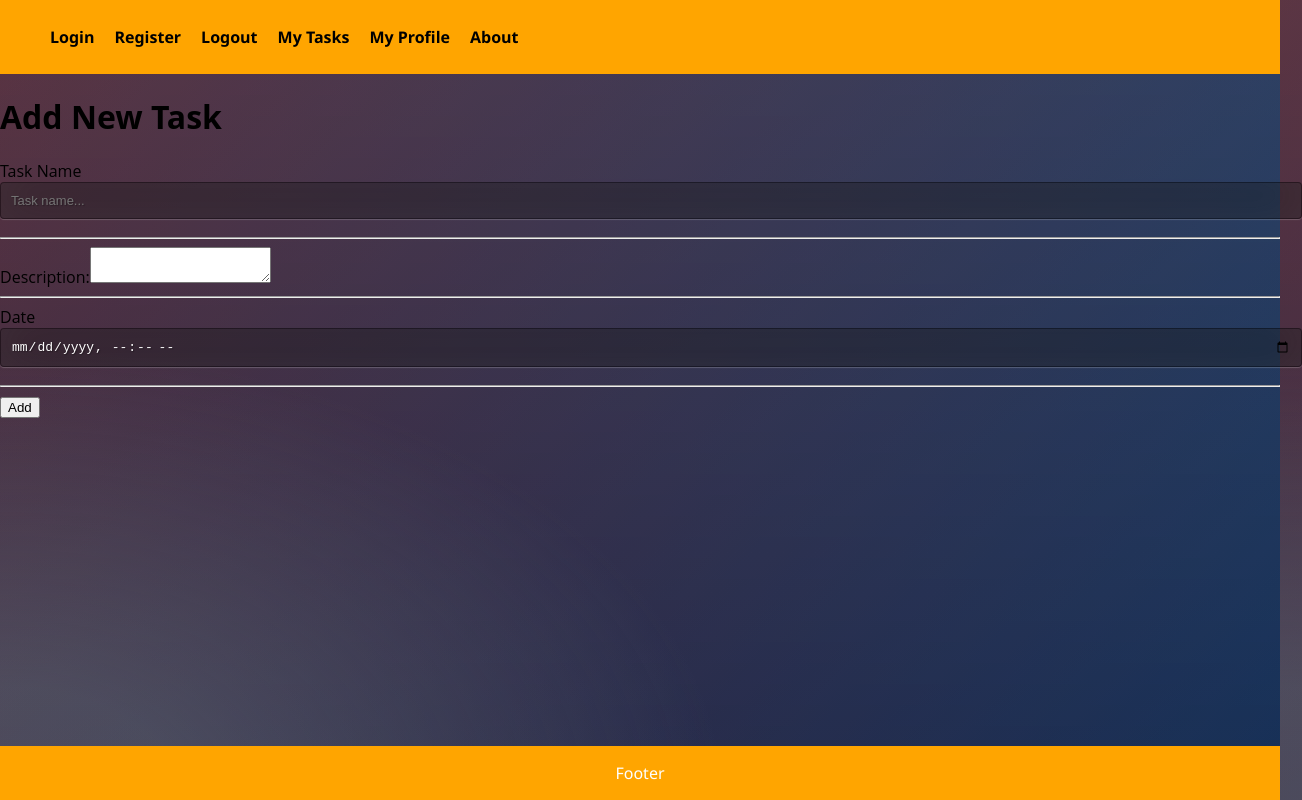
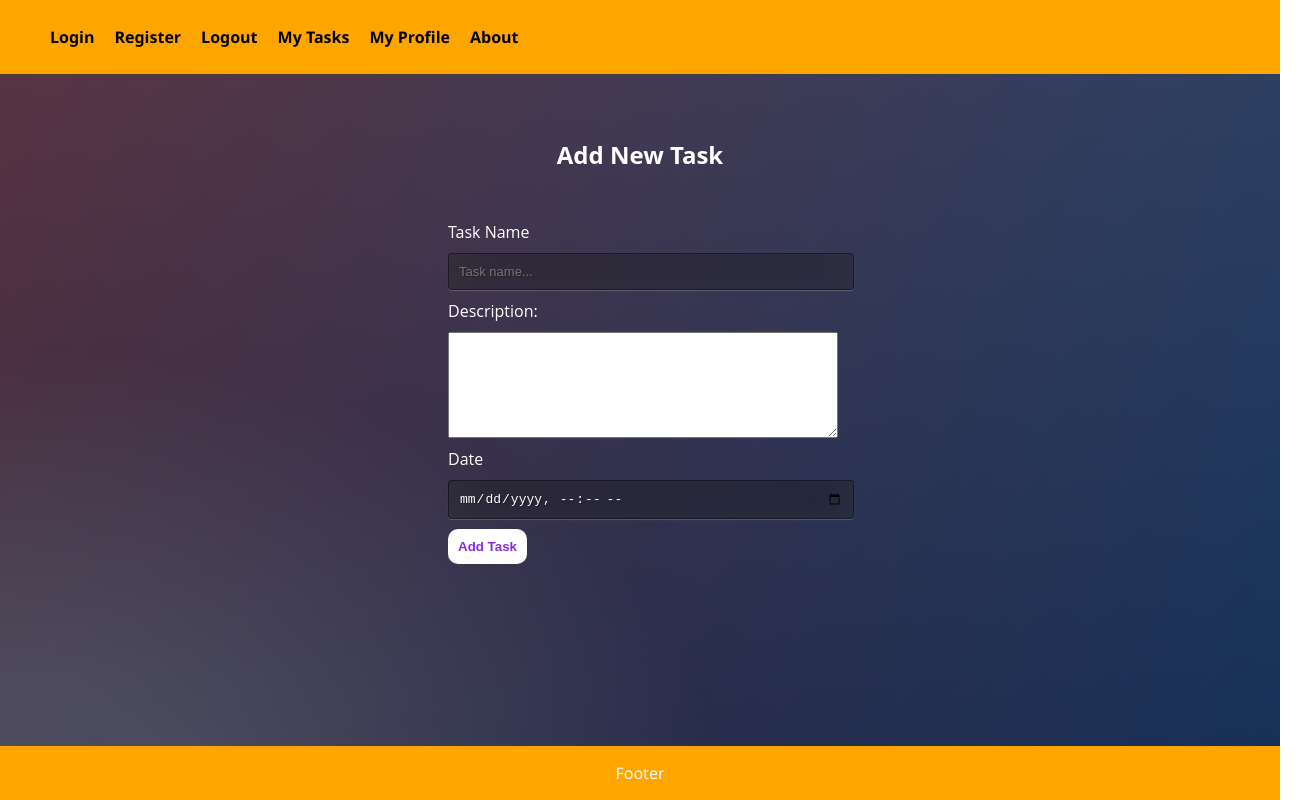
Before and after one commit to EmilPopovski24/Organizer, a React (Create React App) app in the folder organizer/: page /new-task in a window 1280 px wide. Shown: the whole page, 1302 px wide, since content can reach past the window. Built offline with nearby package versions, Linux system fonts and the light colour scheme.

Commit message:
NewTask update

```diff
--- /dev/null
+++ b/organizer/src/components/NewTask/NewTask.css
@@ -0,0 +1,37 @@
+.create {
+    width:30%;
+    margin: auto auto;
+    margin-top: 5%;
+}
+
+.addNewTask {
+    color: white;
+    text-align: center;
+    margin-bottom: 50px;
+}
+
+label {
+    color:white;
+    margin-top: 10px;
+}
+
+.parameters {
+    margin-top: 10px;
+    margin-bottom: 10px;
+}
+
+textarea {
+    display: flex;
+    flex-direction: column;
+    width:100%;
+    height:100px;
+}
+
+.addTaskBtn {
+    padding: 10px;
+    background-color: white;
+    color:blueviolet;
+    font-weight: bold;
+    border: none;
+    border-radius: 10px;
+}
--- a/organizer/src/components/NewTask/NewTask.js
+++ b/organizer/src/components/NewTask/NewTask.js
@@ -1,4 +1,4 @@
-
+import "./NewTask.css";
 
 export const NewTask = () => {
 
@@ -6,19 +6,20 @@ export const NewTask = () => {
 
     return (
         <>
-        <h1 className='addNewTask'>Add New Task</h1>
+
             <section id ="create-page">
-                <form id="create" method="POST">
+                <form className="create" method="POST">
+                    <h1 className='addNewTask'>Add New Task</h1>
                     <label htmlFor="task-name">Task Name</label>
-                    <input type="text" id="taskName" name="taskName" placeholder="Task name..." className='parameters'/>
-                    <hr />
+                    <input type="text" id="taskName" name="taskName" placeholder="Task name..." className='parameters' required/>
+
                     <label htmlFor="description">Description:</label>
-                    <textarea className="description" name="task-description" id="task-description" required></textarea>
-                    <hr />
+                    <textarea name="task-description" id="task-description" className='parameters' required></textarea>
+
                     <label htmlFor="date">Date</label>
-                    <input type="datetime-local" id="task-datedate" name="task-date" className='parameters'/>
-                    <hr />
-                    <button type="submit" className="addTaskBtn">Add</button>
+                    <input type="datetime-local" id="task-datedate" name="task-date" className='parameters' required/>
+
+                    <button type="submit" className="addTaskBtn">Add Task</button>
                 </form>
             </section>
         </>
```
